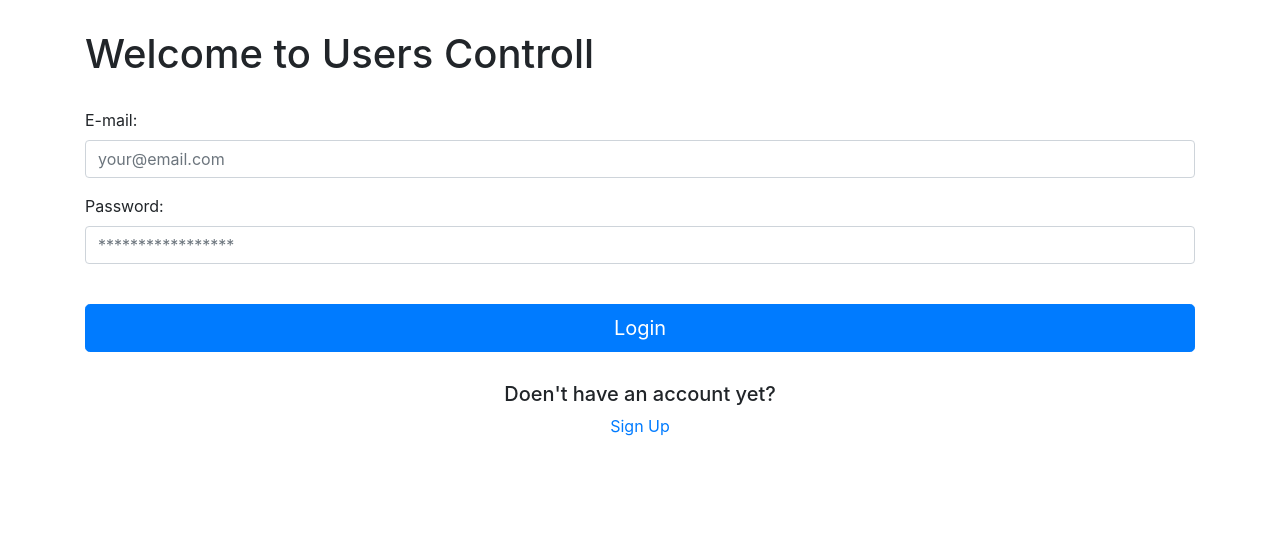
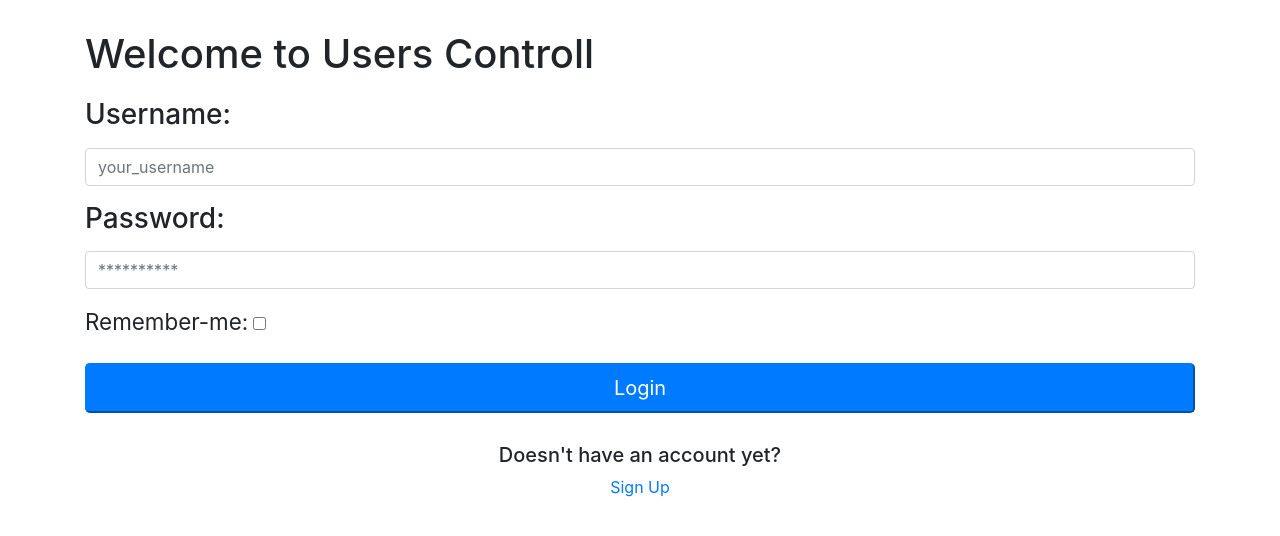
Before and after one commit to luantorrex/users-controll, a Flask app: page / in a window 1280 px wide. Shown: the part 56-592 px from the top of the page. Run offline with Flask 2, Linux system fonts and the light colour scheme; some libraries are stand-ins or nearby versions.

Commit message:
Add Form

```diff
--- a/app/forms.py
+++ b/app/forms.py
@@ -1,10 +1,17 @@
 from flask_wtf import FlaskForm
-from wtforms import StringField, PasswordField, SubmitField
+from wtforms import StringField, PasswordField, BooleanField, SubmitField
 from wtforms.validators import DataRequired, Email
 
 
 class RegistrationForm(FlaskForm):
-    username = StringField('Username: ', validators=[DataRequired()])
+    username = StringField('Username:', validators=[DataRequired()])
     email = StringField('E-mail:', validators=[DataRequired(), Email()])
-    password = PasswordField('Password: ', validators=[DataRequired()])
+    password = PasswordField('Password:', validators=[DataRequired()])
     submit = SubmitField('Sign Up')
+
+
+class LoginForm(FlaskForm):
+    username = StringField('Username:', validators=[DataRequired()])
+    password = PasswordField('Password:', validators=[DataRequired()])
+    remember_me = BooleanField('Remember-me: ')
+    submit = SubmitField('Login')
--- a/app/routes.py
+++ b/app/routes.py
@@ -1,11 +1,14 @@
 from app import app
-from app.forms import RegistrationForm
+from app.forms import RegistrationForm, LoginForm
 from flask import render_template, url_for, redirect, flash
 
 
-@app.route('/')
+@app.route('/', methods=["GET", "POST"])
 def home():
-    return render_template("home.html")
+    form = LoginForm()
+    if form.validate_on_submit():
+        flash("Válido!")
+    return render_template("home.html", form=form)
 
 
 @app.route('/signup/', methods=["GET", "POST"])
--- a/app/templates/base.html
+++ b/app/templates/base.html
@@ -8,7 +8,7 @@
     <script src="https://cdnjs.cloudflare.com/ajax/libs/popper.js/1.14.3/umd/popper.min.js" integrity="sha384-ZMP7rVo3mIykV+2+9J3UJ46jBk0WLaUAdn689aCwoqbBJiSnjAK/l8WvCWPIPm49" crossorigin="anonymous"></script>
     <script src="https://stackpath.bootstrapcdn.com/bootstrap/4.1.3/js/bootstrap.min.js" integrity="sha384-ChfqqxuZUCnJSK3+MXmPNIyE6ZbWh2IMqE241rYiqJxyMiZ6OW/JmZQ5stwEULTy" crossorigin="anonymous"></script>
 
-    <title>{% block title %}{% endblock %}</title>
+    <title>{% block title %}Users Controll{% endblock %}</title>
 </head>
 
 <body>
@@ -19,6 +19,18 @@
       </nav>
 
     <div class="container">
+        {% with messages = get_flashed_messages() %}
+            {% if messages %}
+                {% for msgs in messages %}
+                    <div class="alert alert-info" role="alert">
+                        {{msgs}}
+                    </div>
+                {% endfor %}
+            {% endif %}
+        {% endwith %}
+
+        <h1 style="margin-bottom: 20px;">{% block innertitle %}{% endblock %}</h1>
+
         {% block content %}
         {% endblock %}
     </div>
--- a/app/templates/home.html
+++ b/app/templates/home.html
@@ -1,34 +1,40 @@
 {% extends "base.html" %}
 {% block title %}Home Page{% endblock %}
 
+{% block innertitle %}Welcome to Users Controll{% endblock %}
+
 {% block content %}
-    {% with messages = get_flashed_messages() %}
-        {% if messages %}
-            {% for msgs in messages %}
-                <div class="alert alert-info" role="alert">
-                    {{msgs}}
-                </div>
-            {% endfor %}
-        {% endif %}
-    {% endwith %}
 
-    <h1 style="margin-bottom: 30px;">Welcome to Users Controll</h1>
+    <form method="POST" novalidate>
+        {{ form.hidden_tag() }}
 
-    <label for="email">E-mail:</label>
-    <input type="email" id="email" class="form-control" placeholder="your@email.com">
-    <p id="passwordHelpBlock" class="form-text text-muted">
-    </p>
+        <p>
+        <h3>{{ form.username.label }}</h3>
+        {{ form.username(class_="form-control", placeholder="your_username") }}
+        {% for error in form.username.errors %}
+            <span style="color: red;">{{ error }}</span>
+        {% endfor %}
+        </p>
 
-    <label for="inputPassword5">Password:</label>
-    <input type="password" id="inputPassword5" class="form-control" placeholder="*****************">
-    <p id="passwordHelpBlock" class="form-text text-muted">
-    </p>
+        <p>
+        <h3>{{ form.password.label }}</h3>
+        {{ form.password(class_="form-control", placeholder="**********") }}
+        {% for error in form.password.errors %}
+            <span style="color: red;">{{ error }}</span>
+        {% endfor %}
+        </p>
 
-    <button type="button" class="btn btn-primary btn-lg btn-block" style="margin-top: 40px;">Login</button>
+        <p>
+            <span style="font-size: 1.4em">{{ form.remember_me.label }}</span>
+            {{ form.remember_me }}
+        </p>
+
+        {{ form.submit(class_="btn-block btn-primary btn-lg") }}
+    </form>
 
     <center>
         <div>
-            <h5 style="padding-top: 30px;">Doen't have an account yet?</h5>
+            <h5 style="padding-top: 30px;">Doesn't have an account yet?</h5>
             <a href="{{ url_for("signup") }}">Sign Up</a>
         </div>
     </center>
```
Also changed, not shown: app/templates/changeemail.html (+0 -10 lines), app/templates/confirm-admin.html (+0 -9 lines), app/templates/signup.html (+4 -15 lines), app/templates/user.html (+0 -10 lines).
